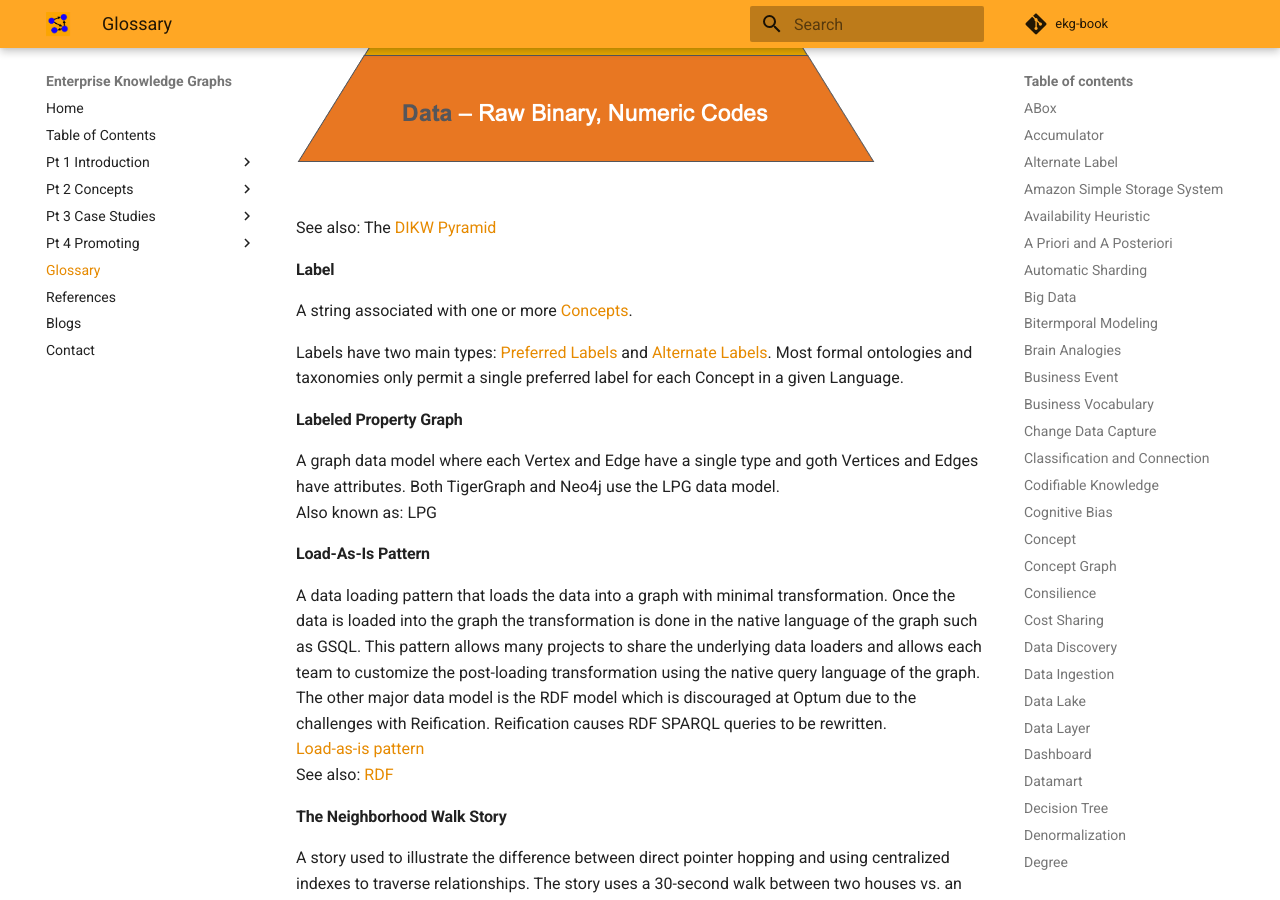
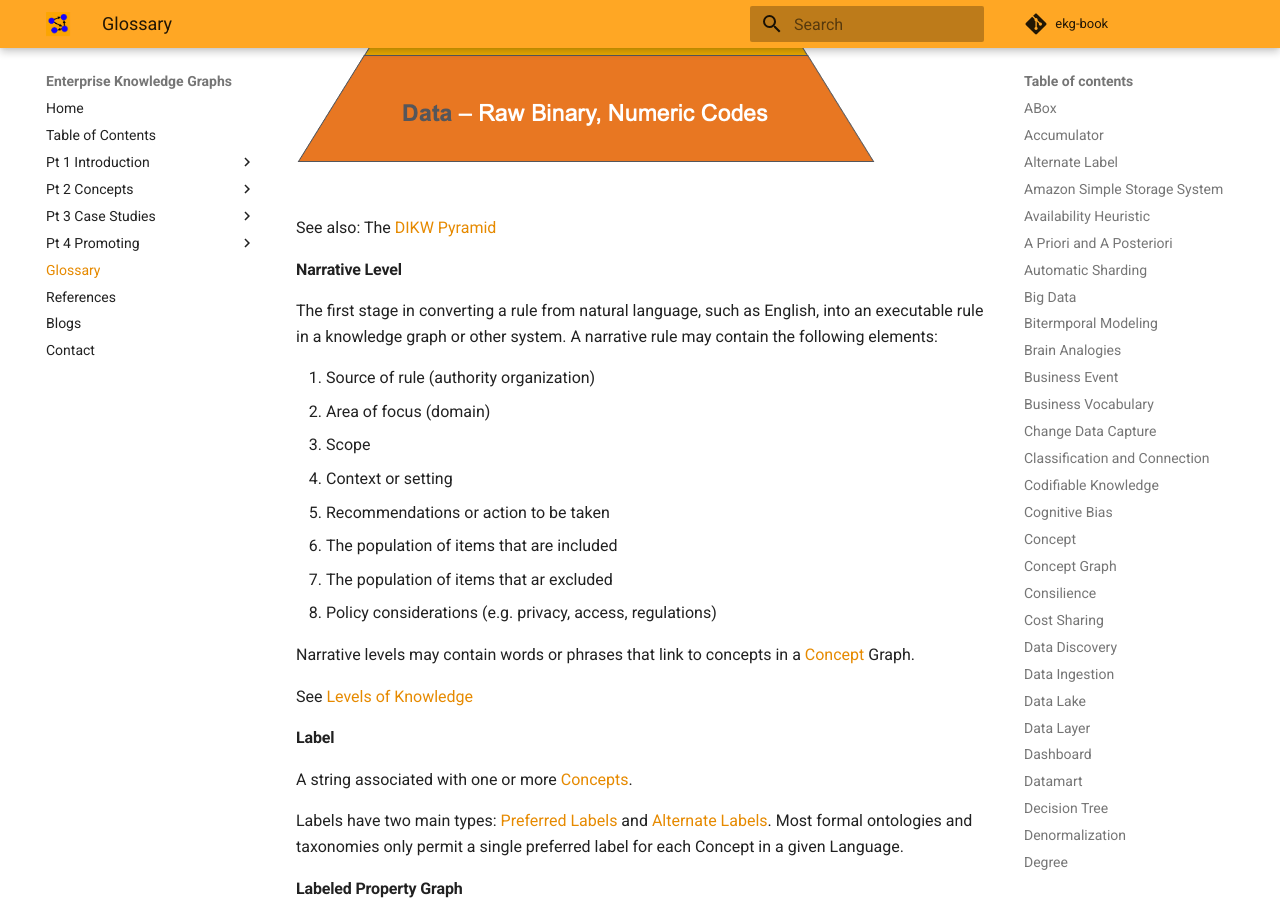
Before and after one commit to dmccreary/ekg-book, an MkDocs documentation site: the page built from docs/glossary.md, in a window 1280 px wide and 900 px high, scrolled down 15351 px. Built offline with MkDocs 1.6.1 and Material for MkDocs 9.7.7, drawn with Linux system fonts in a browser that asks for light colours; comment, search, counter and statistics services are not loaded.

Commit message:
updates to markdown content

```diff
--- a/docs/glossary.md
+++ b/docs/glossary.md
@@ -376,6 +376,22 @@ A stack of three layers that illustrates how knowledge graphs are constructed fr
 
 <br/>See also: The [DIKW Pyramid](#dikw-pyramid)
 
+#### Narrative Level
+The first stage in converting a rule from natural language, such as English, into an executable rule in a knowledge graph or other system.  A narrative rule may contain the following elements:
+
+1. Source of rule (authority organization)
+1. Area of focus (domain)
+2. Scope
+3. Context or setting
+4. Recommendations or action to be taken
+5. The population of items that are included
+6. The population of items that ar excluded
+7. Policy considerations (e.g. privacy, access, regulations)
+
+Narrative levels may contain words or phrases that link to concepts in a [Concept](#concept) Graph.
+
+See [Levels of Knowledge](#levels-of-knowledge)
+
 #### Label
 A string associated with one or more [Concepts](#concept).
 
```
Also changed, not shown: docs/img/ekg-2021-concepts.png (added), docs/img/gpt-explains-ekg.png (added), docs/img/gsql-lineage.png (added).
